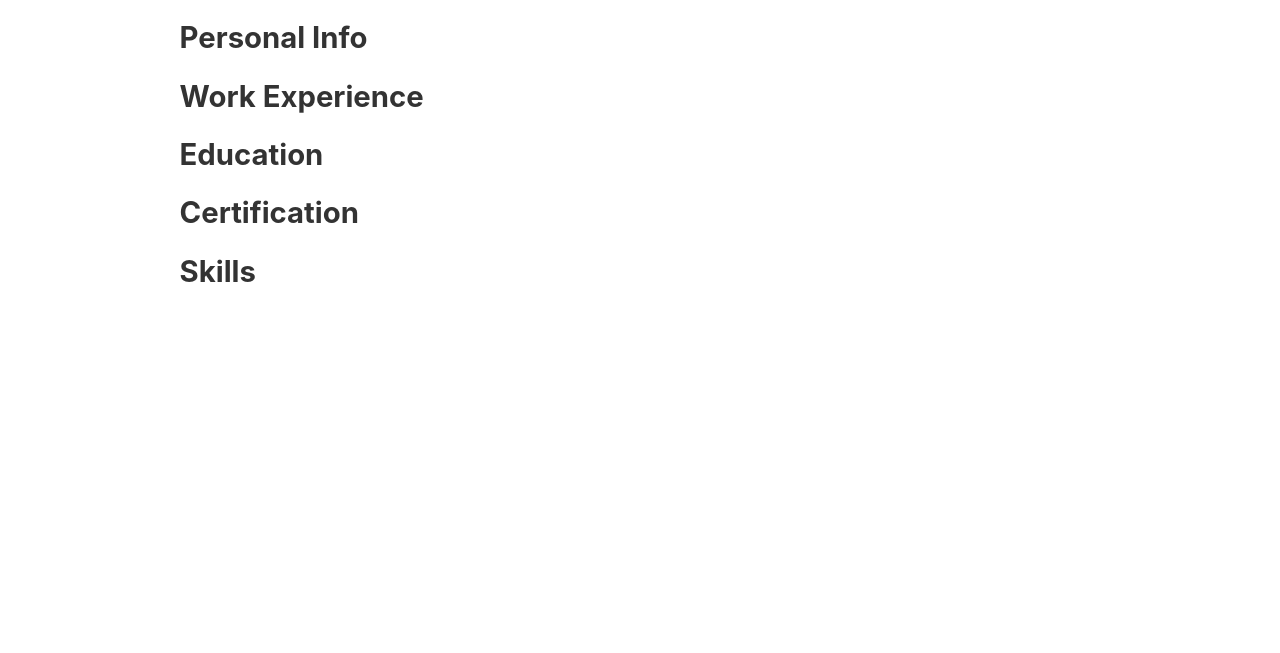
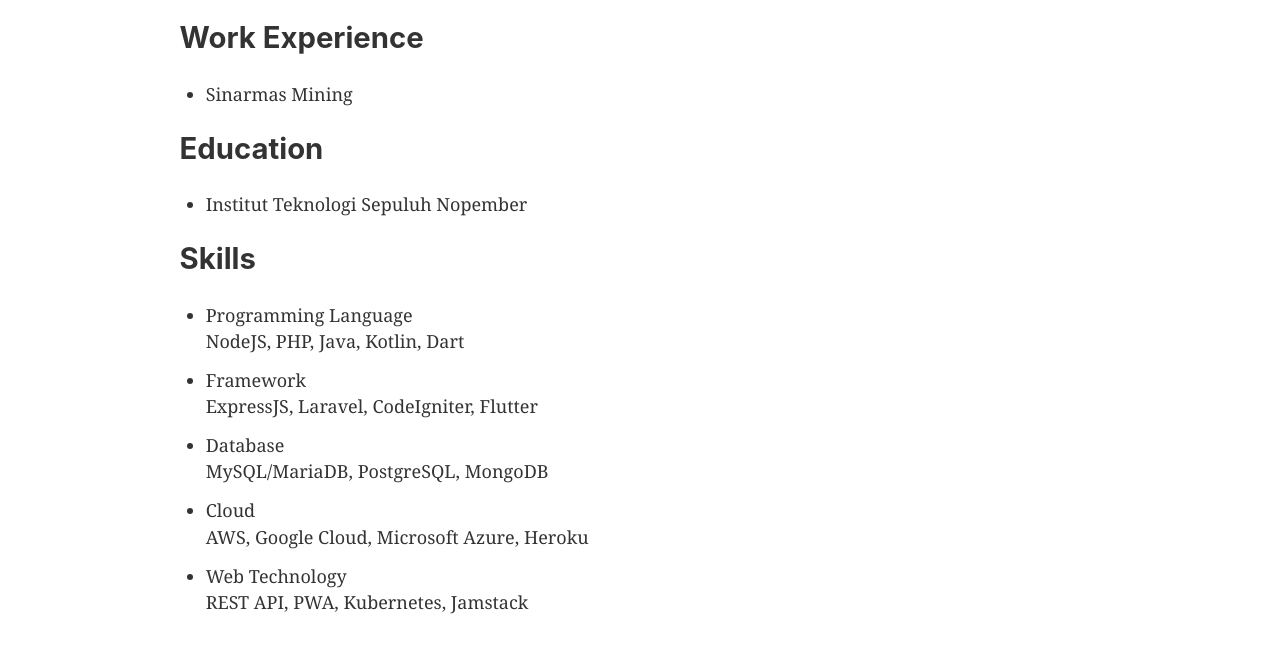
Before and after one commit to Izzur/resume, a Gatsby site: page / in a window 1280 px wide. Shown: the part 171-824 px from the top of the page. Before the commit the page ends 800 px from the top, so only its background shows below. Built offline with nearby package versions, Linux system fonts and the light colour scheme; Gatsby itself is replaced by a stand-in of ours.

Commit message:
Update index content

```diff
--- a/src/pages/index.js
+++ b/src/pages/index.js
@@ -7,11 +7,22 @@ const IndexPage = () => (
   <Layout>
     <SEO title="Izzur" />
     <h1>Hi people</h1>
-    <h2>Personal Info</h2>
     <h2>Work Experience</h2>
+    <ul>
+      <li>Sinarmas Mining</li>
+    </ul>
     <h2>Education</h2>
-    <h2>Certification</h2>
+    <ul>
+      <li>Institut Teknologi Sepuluh Nopember</li>
+    </ul>
     <h2>Skills</h2>
+    <ul>
+      <li>Programming Language<br></br>NodeJS, PHP, Java, Kotlin, Dart</li>
+      <li>Framework<br></br>ExpressJS, Laravel, CodeIgniter, Flutter</li>
+      <li>Database<br></br>MySQL/MariaDB, PostgreSQL, MongoDB</li>
+      <li>Cloud<br></br>AWS, Google Cloud, Microsoft Azure, Heroku</li>
+      <li>Web Technology<br></br>REST API, PWA, Kubernetes, Jamstack</li>
+    </ul>
   </Layout>
 )
 
```
